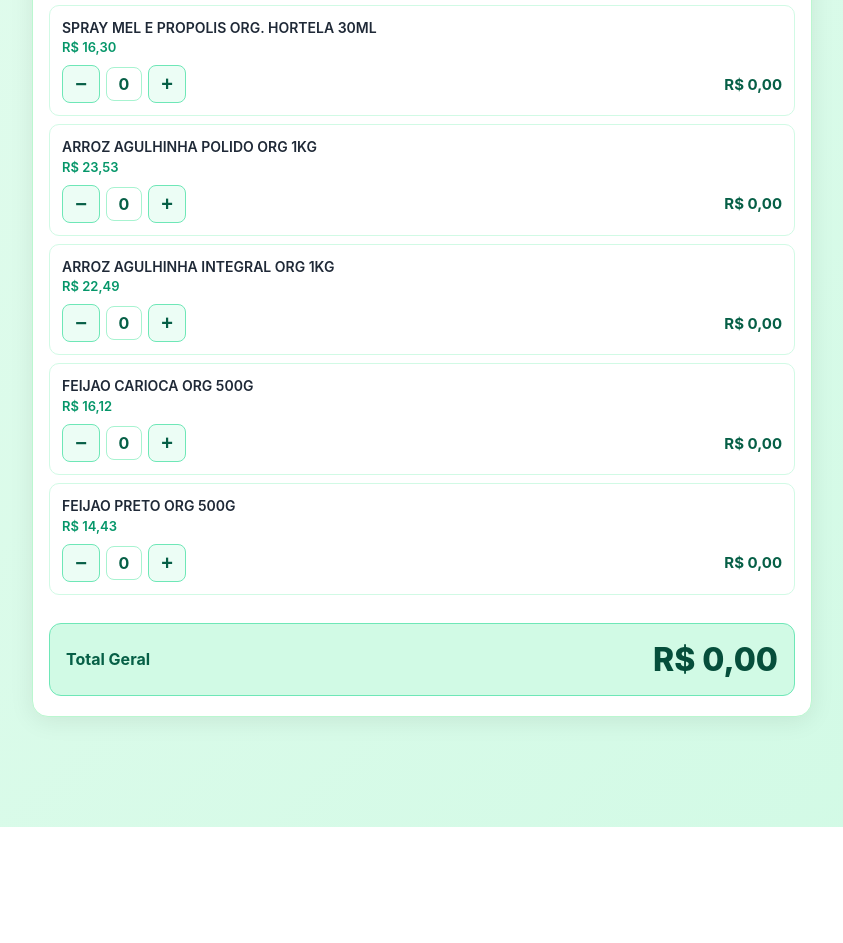
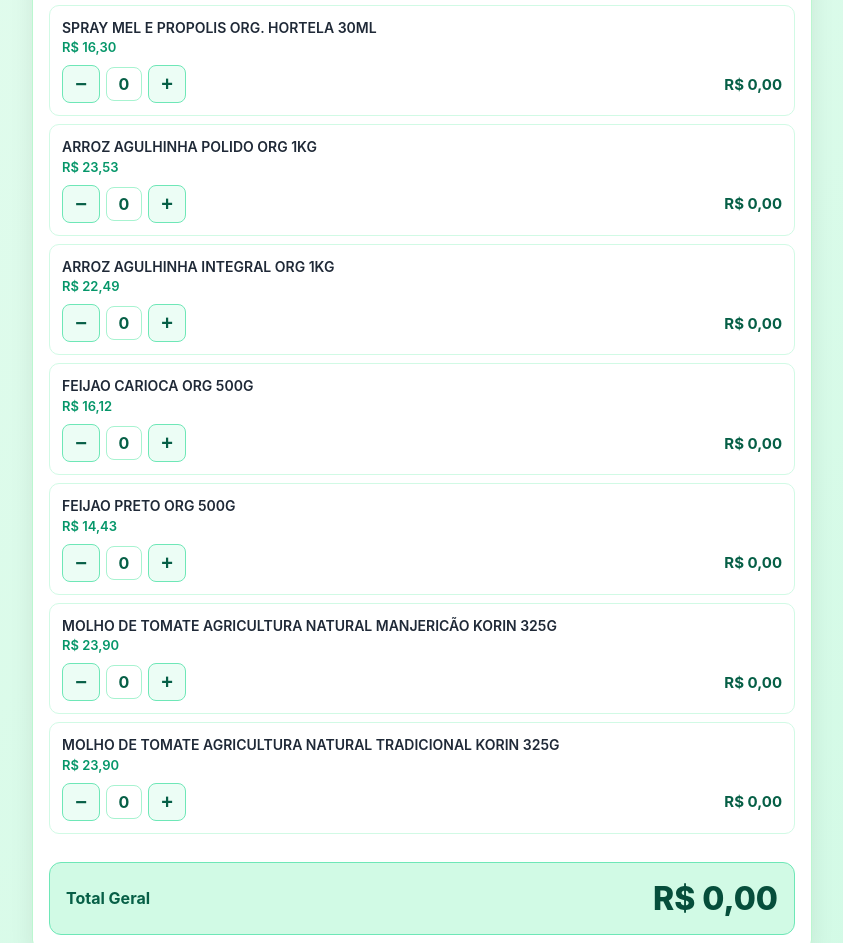
Before and after one commit to Korinclube/setembro-2025, a plain HTML site: page index.html in a window 1280 px wide. Shown: the part 2058-3001 px from the top of the page, without its empty margins (218-1061 px from the left). Before the commit the page ends 2885 px from the top, so only its background shows below. Drawn offline with Linux system fonts and the light colour scheme.

Commit message:
index.html

```diff
--- a/index.html
+++ b/index.html
@@ -458,7 +458,6 @@
         </div>
     </div>
 
-    <!-- Sticky Bottom Bar -->
     <div class="sticky-bar">
         <div class="sticky-inner">
             <div class="sticky-totals">
@@ -475,7 +474,6 @@
         </div>
     </div>
 
-    <!-- Modal -->
     <div class="modal-overlay" id="modal">
         <div class="modal-box">
             <p class="modal-title">Resumo do Pedido</p>
@@ -509,7 +507,9 @@
           { name: "ARROZ AGULHINHA POLIDO ORG 1KG", price: 23.53, category: "Tabela Complementar" },
           { name: "ARROZ AGULHINHA INTEGRAL ORG 1KG", price: 22.49, category: "Tabela Complementar" },
           { name: "FEIJAO CARIOCA ORG 500G", price: 16.12, category: "Tabela Complementar" },
-          { name: "FEIJAO PRETO ORG 500G", price: 14.43, category: "Tabela Complementar" }
+          { name: "FEIJAO PRETO ORG 500G", price: 14.43, category: "Tabela Complementar" },
+          { name: "MOLHO DE TOMATE AGRICULTURA NATURAL MANJERICÃO KORIN 325G", price: 23.90, category: "Tabela Complementar" },
+          { name: "MOLHO DE TOMATE AGRICULTURA NATURAL TRADICIONAL KORIN 325G", price: 23.90, category: "Tabela Complementar" }
         ];
 
         const quantities = {};
```
